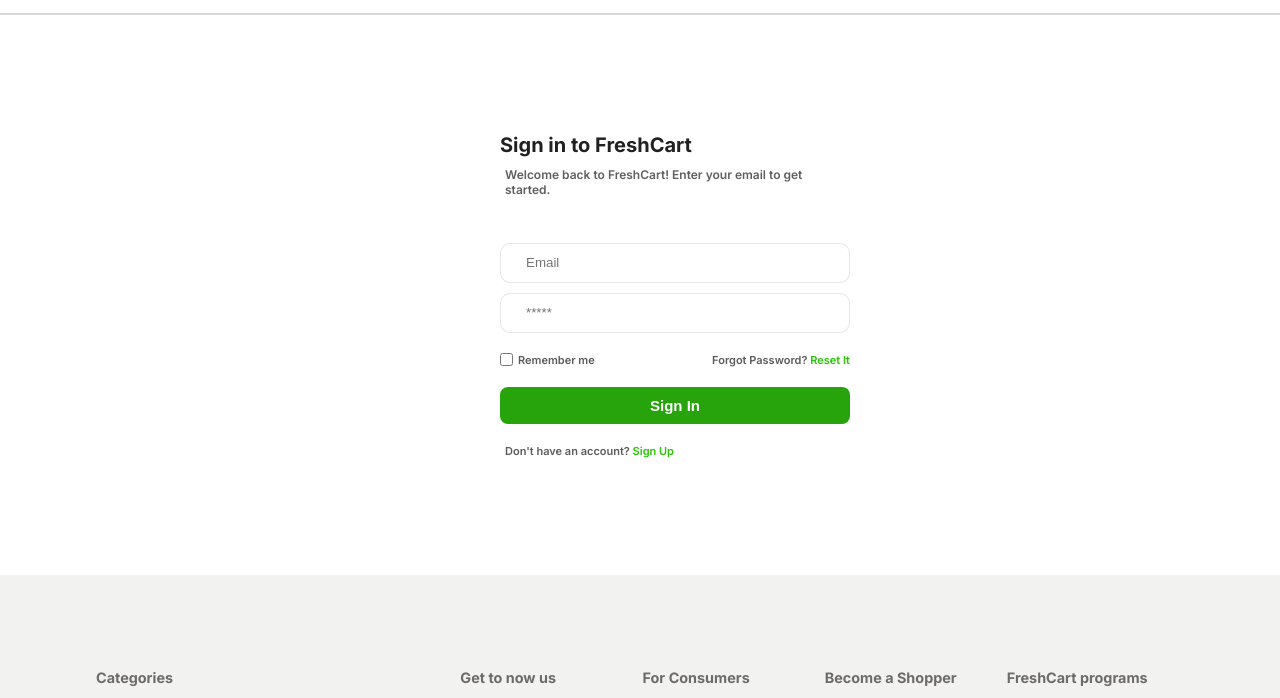
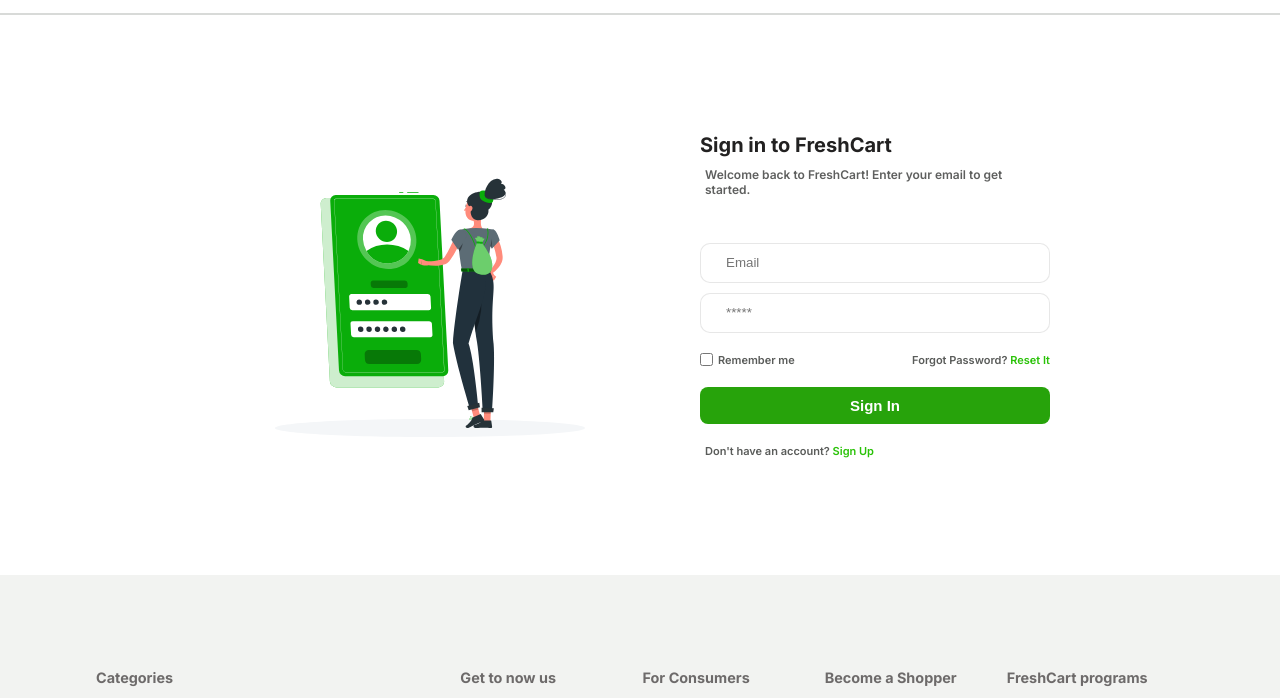
Before and after one commit to kanapavel/E-commerce-web, a plain HTML site: page signin.html in a window 1280 px wide. Shown: the part 53-751 px from the top of the page. Drawn offline with Linux system fonts and the light colour scheme.

Commit message:
ajout-style

```diff
--- a/styles/signin.css
+++ b/styles/signin.css
@@ -30,6 +30,14 @@
     align-items: center;
     margin: 80px 0;
     height: 50vh;
+}
+.card-left{
+    width: 400px;
+    height: 400px;
+    background-image: url(../img-home4/signin-g.svg);
+    background-position: center;
+    background-repeat: no-repeat;
+    background-size: contain;
 }
 .card-right{
     width: 350px;
```
